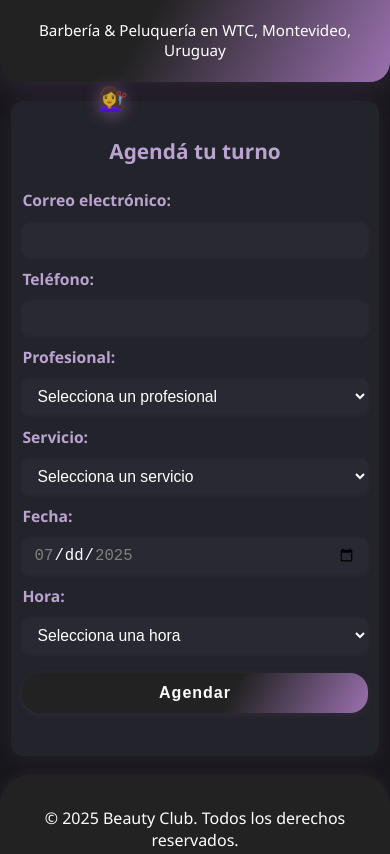
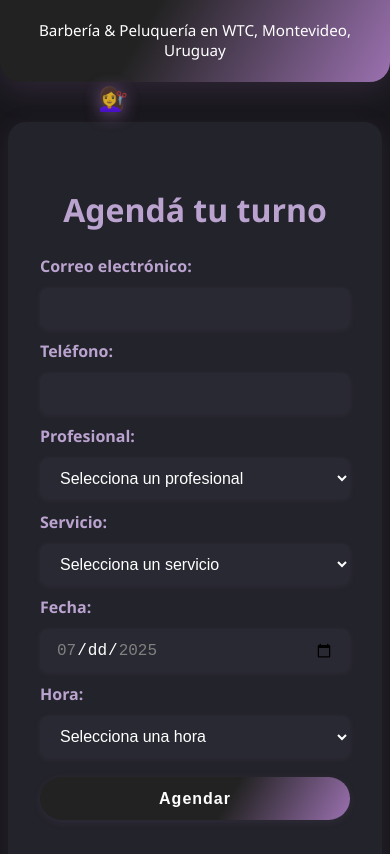
Before and after one commit to Brunosalvatore2604/Proyecto-Barberia, a website: page public/agenda/agenda.html in a window 390 px wide. Shown: the part 442-1296 px from the top of the page. Drawn offline with Linux system fonts and the light colour scheme.

Commit message:
full responsive

```diff
--- a/public/agenda/agenda.css
+++ b/public/agenda/agenda.css
@@ -71,29 +71,20 @@
 
 /* --- Responsive para móviles --- */
 @media (max-width: 600px) {
-    .agenda-section {
+    body {
+        padding: 0;
+    }
+    .agenda-container {
         max-width: 98vw;
-        padding: 1.2em 0.7em 1.2em 0.7em;
+        margin: 20px 1vw 0 1vw;
+        padding: 1.2rem 0.5rem 1.2rem 0.5rem;
         border-radius: 12px;
-        margin: 1.2em 0.2em;
-    }
-    .agenda-section h2 {
-        font-size: 1.3rem;
     }
     .agenda-form {
         gap: 0.7rem;
     }
-    .agenda-form label {
-        font-size: 0.98rem;
-    }
-    .agenda-form input, .agenda-form select {
-        font-size: 0.98rem;
-        padding: 0.5rem 0.7rem;
-    }
-    .agenda-form button {
+    .agenda-form label, .agenda-form input, .agenda-form select, .agenda-form button {
         font-size: 1rem;
-        padding: 0.7rem 1.2rem;
-        border-radius: 18px;
     }
     .mensaje-exito {
         font-size: 1rem;
```
Also changed, not shown: public/admin/admin.css (+17 -0 lines), public/inscribirse/inscribirse.css (+15 -0 lines).
